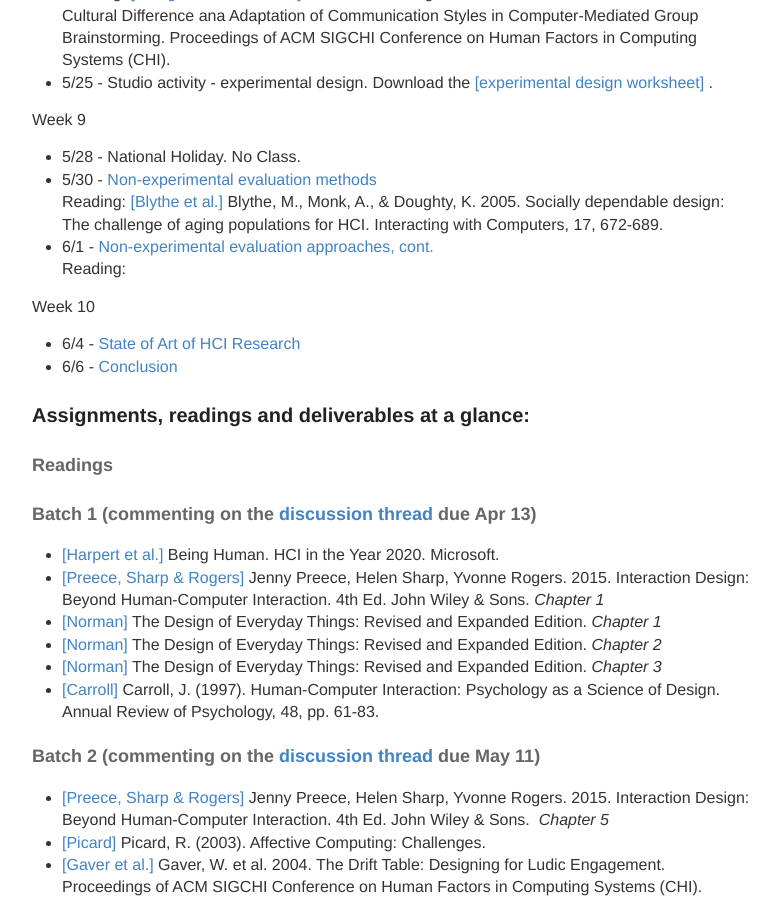
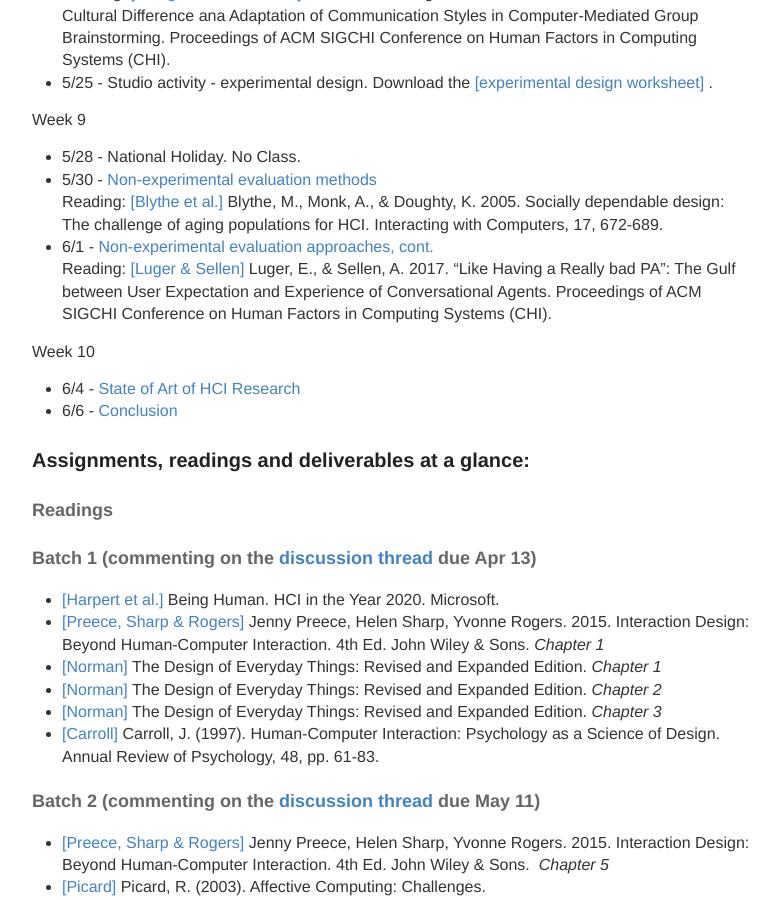
Before and after one commit to hciwang/hciwang.github.io, a Jekyll site: the page built from _posts/2018-3-25-lectures.md, in a window 1280 px wide and 900 px high, scrolled down 2642 px. Shown: the whole window, without its empty margins (248-1027 px from the left). Built offline with Jekyll 4.4.1, drawn with Linux system fonts in a browser that asks for light colours; some of the changed text lies outside the part shown.

Commit message:
Update 2018-3-25-lectures.md

```diff
--- a/_posts/2018-3-25-lectures.md
+++ b/_posts/2018-3-25-lectures.md
@@ -86,7 +86,7 @@ Week 9
 - 5/30 -  [Non-experimental evaluation methods](https://canvas.ucdavis.edu/courses/225630/files?preview=3685421)
 Reading:  [[Blythe et al.]](https://canvas.ucdavis.edu/courses/225630/files?preview=3685336) Blythe, M., Monk, A., & Doughty, K. 2005. Socially dependable design: The challenge of aging populations for HCI. Interacting with Computers, 17, 672-689.
 - 6/1 -  [Non-experimental evaluation approaches, cont.](https://canvas.ucdavis.edu/courses/225630/files?preview=3685421)
-Reading:
+Reading:  [[Luger & Sellen]](https://www.microsoft.com/en-us/research/wp-content/uploads/2016/08/p5286-luger.pdf) Luger, E., & Sellen, A. 2017. "Like Having a Really bad PA": The Gulf between User Expectation and Experience of Conversational Agents. Proceedings of ACM SIGCHI Conference on Human Factors in Computing Systems (CHI).
 
 Week 10
 - 6/4 -   [State of Art of HCI Research]()
@@ -125,6 +125,7 @@ Week 10
 -  [[Preece, Sharp & Rogers]](http://www.id-book.com/) Jenny Preece, Helen Sharp, Yvonne Rogers. 2015. Interaction Design: Beyond Human-Computer Interaction. 4th Ed. John Wiley & Sons.  *Chapter 13*
 -  [[Wang, Fussell, Setlock]](http://www.cs.cornell.edu/~haochuan/manuscripts/WangFussellSetlock_CHI_09.pdf) Hao-Chuan Wang, Susan Fussell, Leslie Setlock. 2009. Cultural Difference ana Adaptation of Communication Styles in Computer-Mediated Group Brainstorming.  Proceedings of ACM SIGCHI Conference on Human Factors in Computing Systems (CHI).
 -  [[Blythe et al.]](https://canvas.ucdavis.edu/courses/225630/files?preview=3685336) Blythe, M., Monk, A., & Doughty, K. 2005. Socially dependable design: The challenge of aging populations for HCI. Interacting with Computers, 17, 672-689.
+-  [[Luger & Sellen]](https://www.microsoft.com/en-us/research/wp-content/uploads/2016/08/p5286-luger.pdf) Luger, E., & Sellen, A. 2017. "Like Having a Really bad PA": The Gulf between User Expectation and Experience of Conversational Agents. Proceedings of ACM SIGCHI Conference on Human Factors in Computing Systems (CHI).
 
 
 
```
